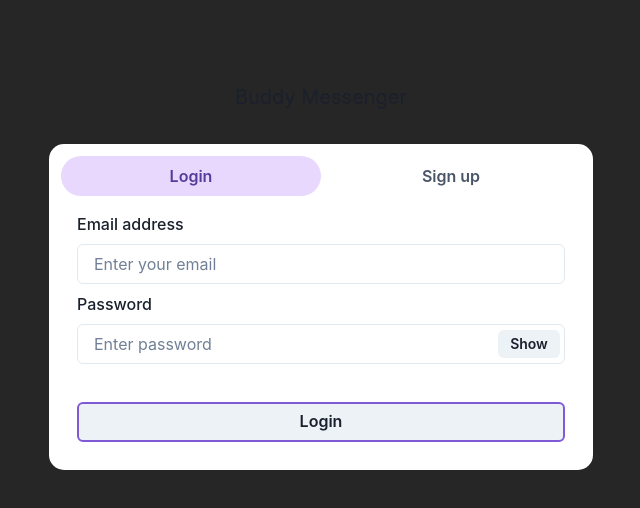
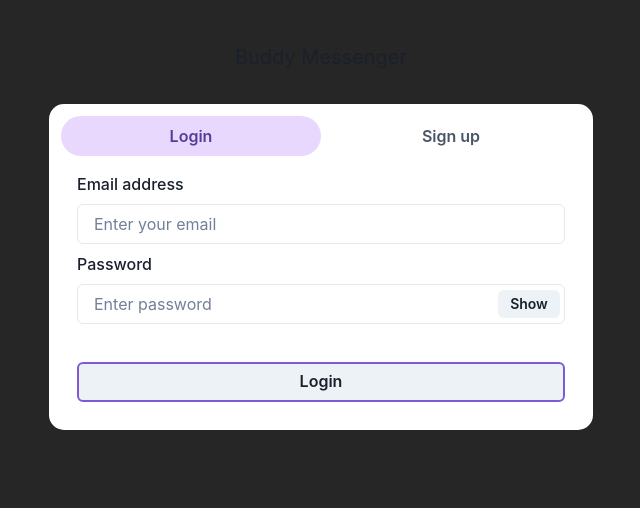
Before and after one commit to DenishFuletra/Chat-Application, a React (Create React App) app in the folder client/: page / in a window 1280 px wide. Shown: the top 508 px of the page, without its empty margins (319-959 px from the left). Built offline with nearby package versions, Linux system fonts and the light colour scheme.

Commit message:
fixed some css

```diff
--- a/client/src/App.css
+++ b/client/src/App.css
@@ -1,7 +1,8 @@
 .App {
   /* text-align: center; */
 
-  height: 100vh;
+  min-height: 100vh;
+  max-height: fit-content;
   background-position: center;
   background-size: cover;
   /* background-image: linear-gradient(to right, #434343 0%, black 100%); */
--- a/client/src/component/miscellaneous/myChat.jsx
+++ b/client/src/component/miscellaneous/myChat.jsx
@@ -55,8 +55,6 @@ export default function MyChat({ loading, search, setLoading }) {
       p={3}
       width='100%'
       height='100%'
-      borderRadius="lg"
-      borderWidth="1px"
     >
 
       <Box
--- a/client/src/pages/chat.css
+++ b/client/src/pages/chat.css
@@ -1,18 +1,14 @@
 #style-chat {
-    /* border: 2px solid blue; */
     display: flex;
     flex-direction: row;
     justify-content: flex-start;
-    align-items: center;
+    align-items: flex-start;
     width: 100%;
-    height: 100%;
     margin: auto;
     gap: 15px;
     padding-left: 5px;
     padding-right: 5px;
-    background-color: '#262626';
     background-color: 'black';
-    /* background-image: linear-gradient(to right top, #c682a9, #a879a2, #8b7098, #716689, #5a5c78, #59637b, #5b697c, #5f6f7c, #778993, #91a4aa, #aebfc1, #ccdbda); */
     box-shadow: rgba(149, 157, 165, 0.2) 0px 8px 24px;
     color: #adb5bd;
 
--- a/client/src/pages/chat.jsx
+++ b/client/src/pages/chat.jsx
@@ -49,8 +49,6 @@ export default function Chat() {
                 display={{ base: selectedChat ? "none" : "flex", md: "flex" }}
                 flexDirection='column'
                 justifyContent='flex-start'
-                alignItems='center'
-                alignContent='cenrter'
                 gap="10px"
                 padding="10px"
                 width='35%'
--- a/client/src/pages/home.jsx
+++ b/client/src/pages/home.jsx
@@ -8,12 +8,12 @@ import Signup from '../component/authentication/signup'
 export default function Home() {
 
     return (
-        <Container maxW='xl' centerContent pt={5} >
+        <Container maxW='xl' centerContent pt={5} pb={25} >
             <Box d='flex'
                 justifyContent='center'
                 p={3}
                 w='100%'
-                m='50px 0 0 0'
+                m='10px 0 0 0'
                 borderRadius='15px'
 
             >
```
Also changed, not shown: 1 other file (tests, documents, lock files or other folders).
